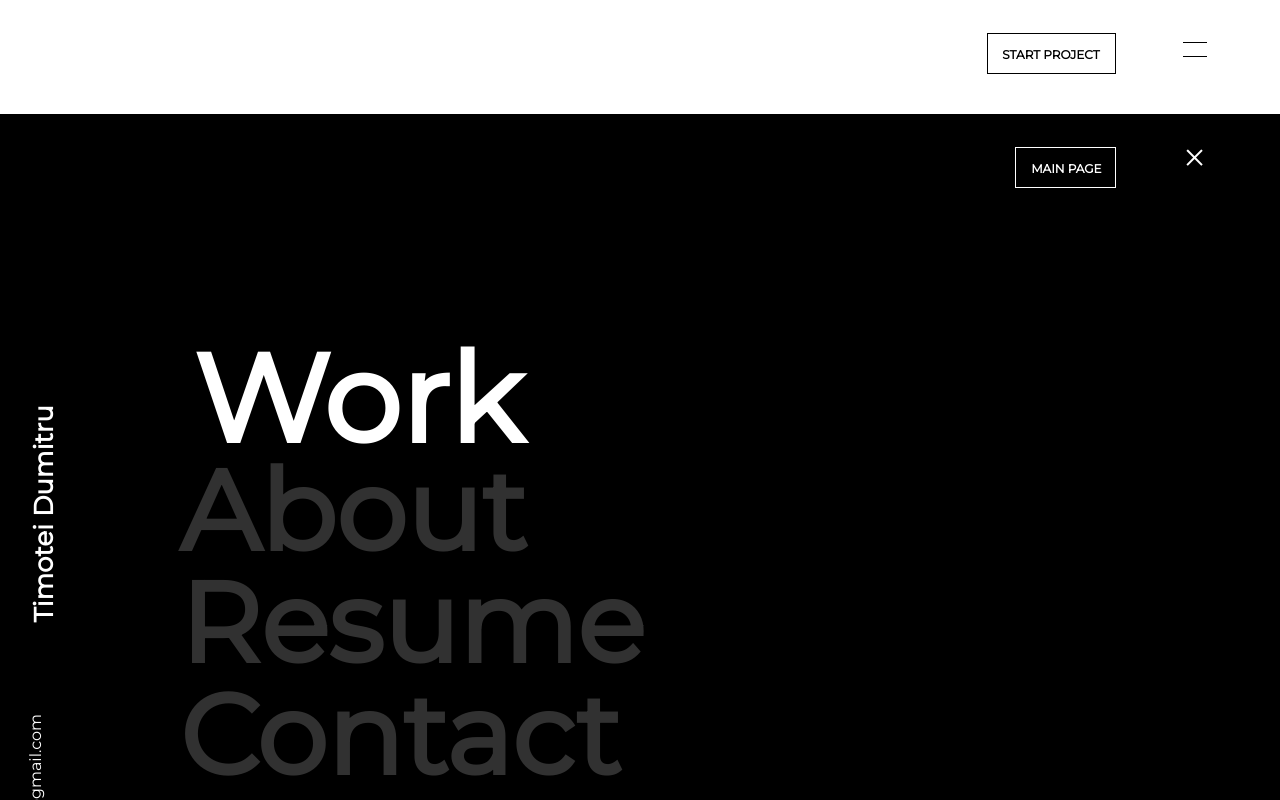
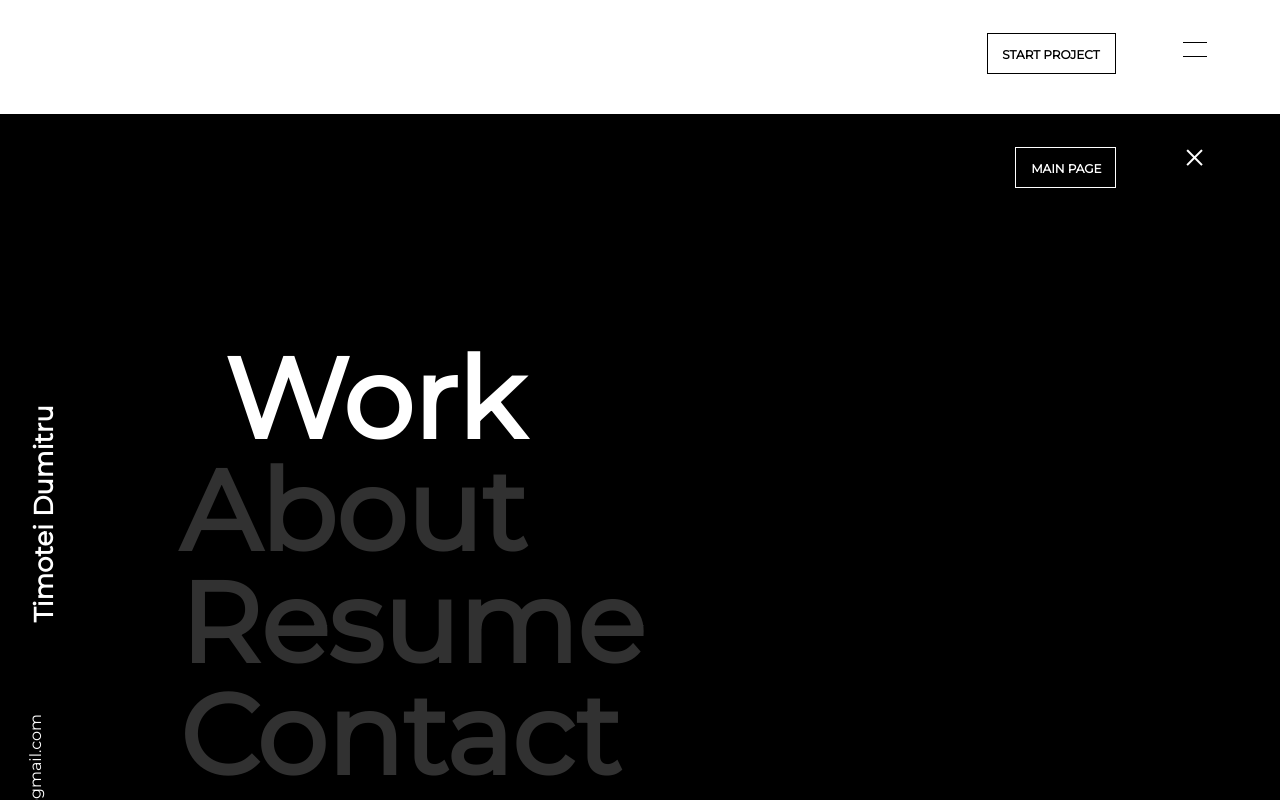
Before and after one commit to timoteidumitru/Last_Version_CV, a React (Create React App) app: page / in a window 1280 px wide. In both pictures the pointer is over the item "Work". Built offline with nearby package versions, Linux system fonts and the light colour scheme.

Commit message:
change the animation on the menu links

```diff
--- a/src/components/menu/menu.scss
+++ b/src/components/menu/menu.scss
@@ -32,7 +32,7 @@ body {
 
 .fade-element {
   opacity: 0.35;
-  transition: all 1s;
+  transition: all .5s;
 }
 
 .menu-wrapper {
@@ -54,7 +54,7 @@ body {
 }
 
 .menu-item {
-  transition: all 0.6s ease-in-out;
+  transition: all 0.3s ease-in-out;
   margin-top: 0.1em;
   cursor: pointer;
 }
@@ -65,9 +65,9 @@ ul.menu-list:hover {
 
 li.menu-item:hover {
   color: #fff;
-  transform: scale(1.1)
-  translateX(0.3em);
-  transition: all 0.4s ease-in-out;
+  transform: scale(1)
+  translateX(0.4em);
+  transition: all 0.2s ease-in-out;
 }
 
 .social-section {
```
